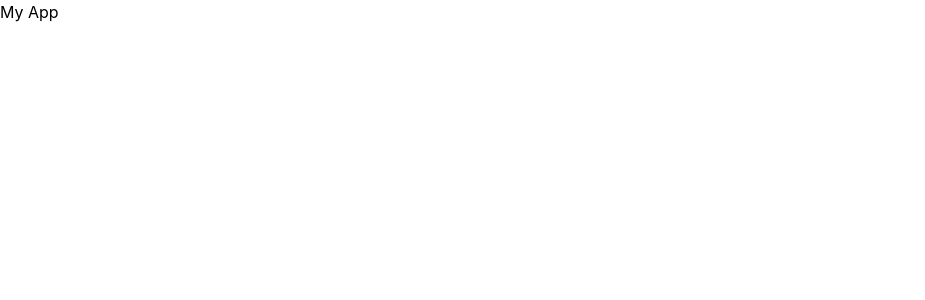
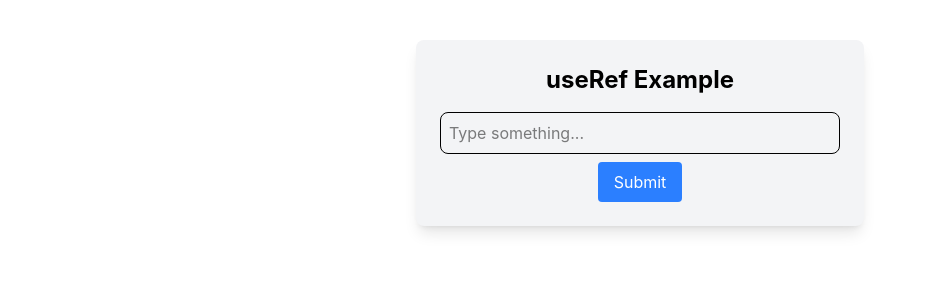
Before and after one commit to aarusa/simple-timer, a React (Vite) app: page / in a window 1280 px wide. Shown: the top 300 px of the page, without its empty margins (0-925 px from the left). Built offline with nearby package versions, Linux system fonts and the light colour scheme.

Commit message:
Using useRef hook

```diff
--- a/src/App.jsx
+++ b/src/App.jsx
@@ -1,6 +1,32 @@
+import { useRef } from "react";
 const App = () => {
+
+    const inputRef = useRef(null);
+    // console.log(inputRef);
+
+    const submit = () => {
+        // console.log(inputRef.current);
+        // inputRef.current.focus();
+        // inputRef.current.blur();
+        console.log(inputRef.current.value);
+        inputRef.current.style.backgroundColor = "red";
+        inputRef.current.style.color = "white";
+        inputRef.current.setAttribute('placeholder', 'Enter somethingggg...')
+    }
+
     return (
-        <p>My App</p>
+        <div className="max-w-md mx-auto mt-10 p-6 bg-gray-100 rounded-lg shadow-lg text-center">
+            <h2 className="text-2xl font-bold mb-4">useRef Example</h2>
+            <input
+                className="w-full p-2 border rounded-lg"
+                type="text"
+                placeholder="Type something..."
+                ref={inputRef}
+                />
+            <button onClick={submit} className="mt-2 bg-blue-500 text-white px-4 py-2 rounded cursor-pointer hover:bg-blue-600 transition">
+                Submit
+            </button>
+        </div>
      );
 }
 
```
